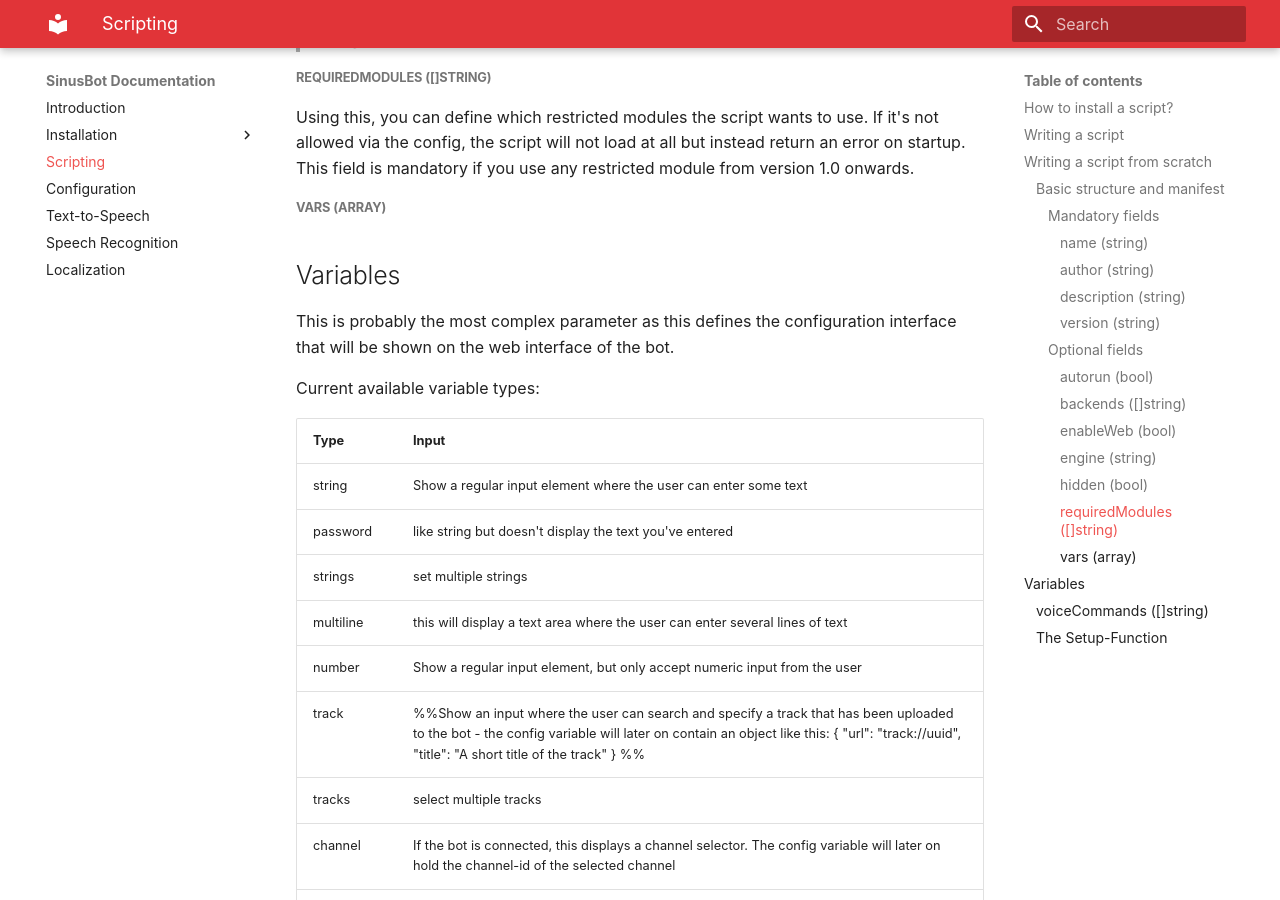
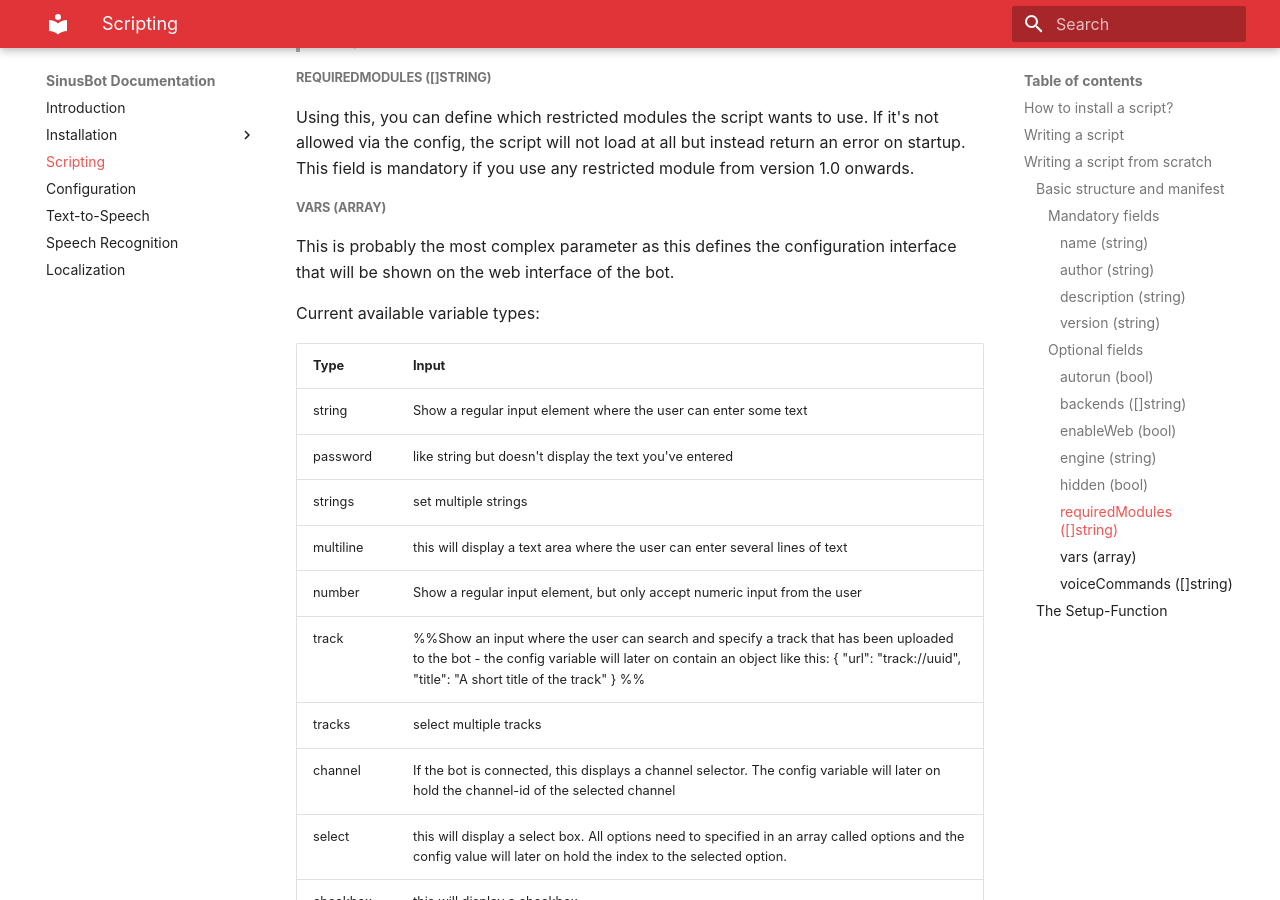
Before and after one commit to SinusBot/docs, an MkDocs documentation site: the page built from docs/scripts.md, in a window 1280 px wide and 900 px high, scrolled down 2795 px. Built offline with MkDocs 1.6.1 and Material for MkDocs 9.7.7, drawn with Linux system fonts in a browser that asks for light colours.

Commit message:
fix layout fail

```diff
--- a/docs/scripts.md
+++ b/docs/scripts.md
@@ -102,8 +102,6 @@ Using this, you can define which restricted modules the script wants to use. If
 
 ##### vars (array)
 
-## Variables
-
 This is probably the most complex parameter as this defines the configuration interface that will be shown on the web interface of the bot.
 
 Current available variable types:
```
